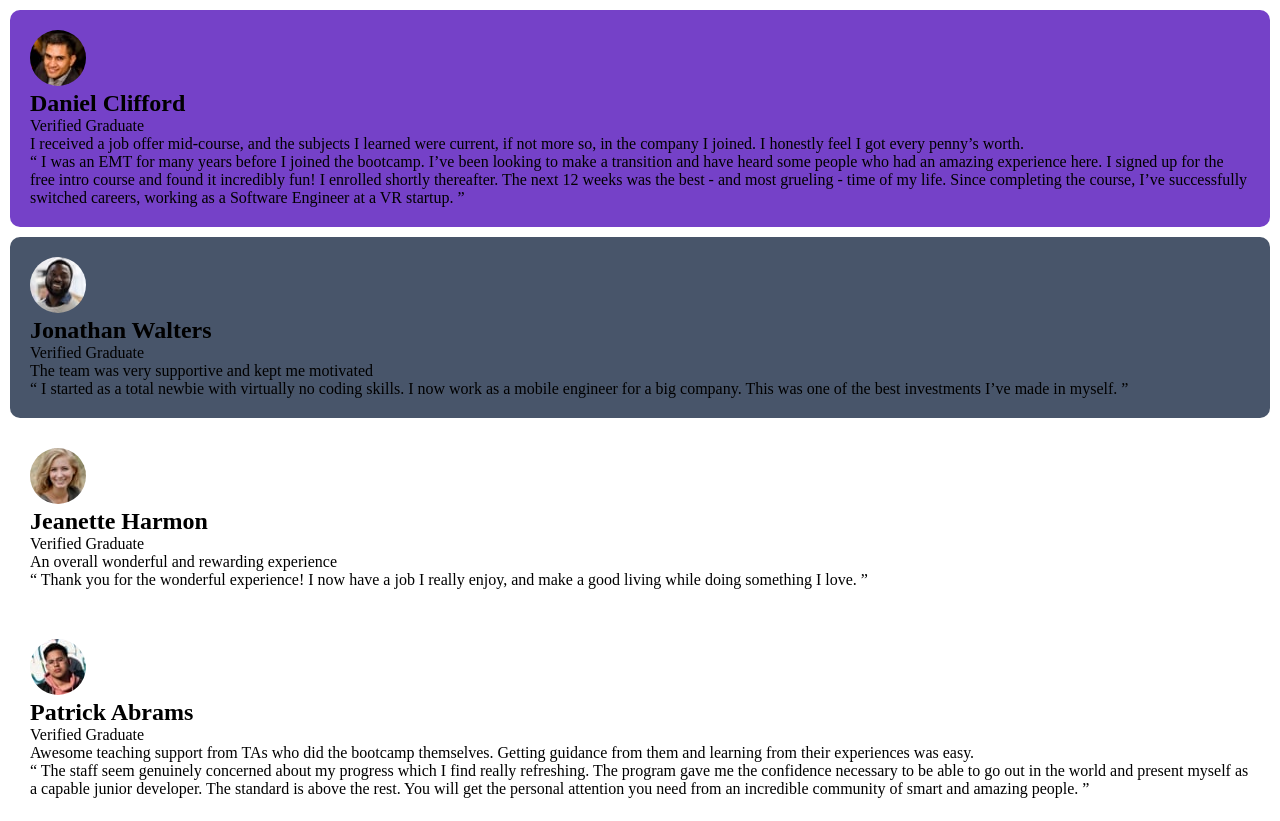
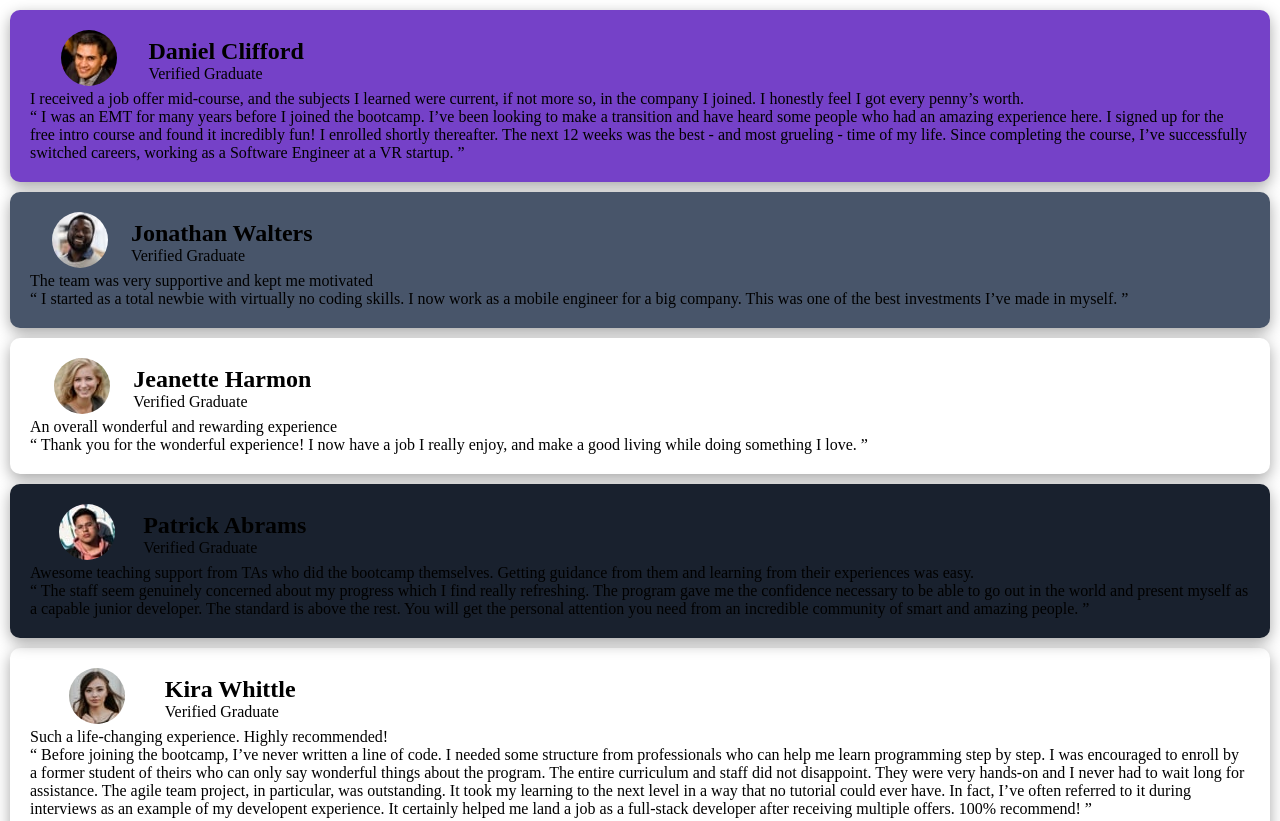
Before and after one commit to suleman42244/Testimonials-grid-section, a plain HTML site: page index.html in a window 1280 px wide. Shown: the top 821 px of the page. Drawn offline with Linux system fonts and the light colour scheme.

Commit message:
adding styles

```diff
--- a/style.css
+++ b/style.css
@@ -6,15 +6,32 @@
 .testimonial1{
     background-color: hsl(263, 55%, 52%);
 }
-img{
-    border-radius: 50%;
-}
+
 .testimonial2{
 
     background-color: hsl(217, 19%, 35%);
+}
+
+.testimonial3{
+    background-color: hsl(0, 0%, 100%);
 }
 .testimonial3, .testimonial2, .testimonial1, .testimonial4, .testimonial5{
     padding: 20px;
     margin: 10px;
     border-radius: 10px;
+    box-shadow: rgba(0, 0, 0, 0.35) 0px 5px 15px;
 }
+
+img{
+    border-radius: 50%;
+}
+
+.testimonial4{
+    background-color: hsl(219, 29%, 14%);
+}
+.flex{
+    display: flex;
+    justify-content: space-evenly;
+    align-items: center;
+    width: 25%;
+}
```
